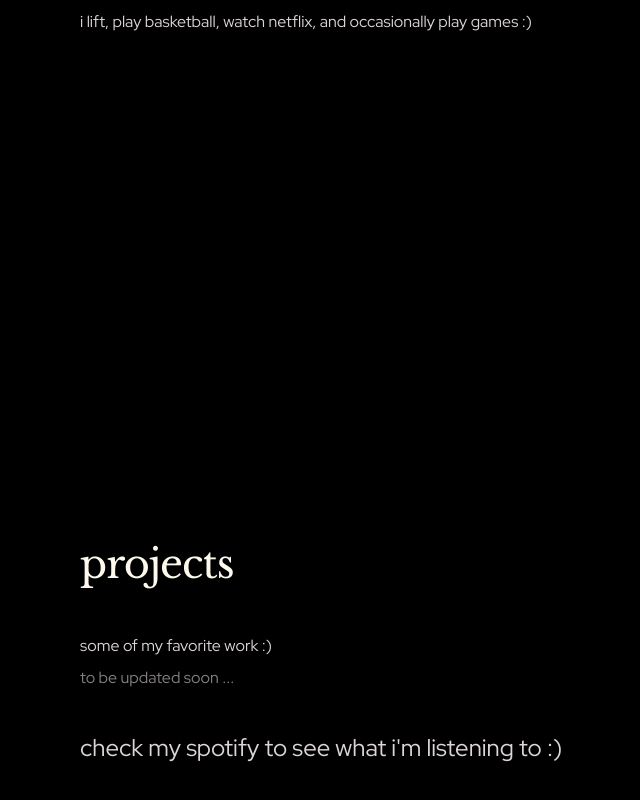
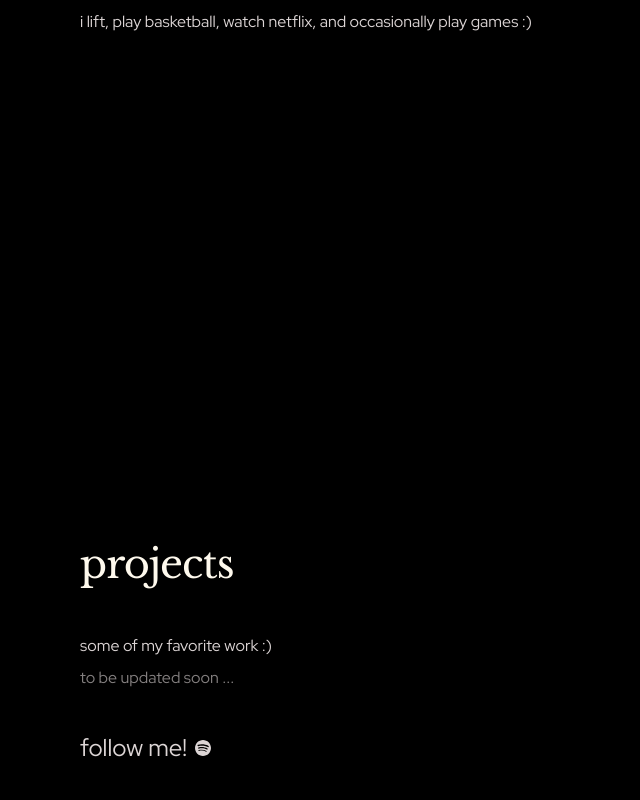
Before and after one commit to andrewv426/portfolio2, a React (Vite) app: page / in a window 1280 px wide. Shown: the part 1350-2150 px from the top of the page, without its empty margins (160-800 px from the left). Built offline with nearby package versions, Linux system fonts and the light colour scheme; no server answers.

Commit message:
spotify link

```diff
--- a/src/components/Projects.jsx
+++ b/src/components/Projects.jsx
@@ -22,7 +22,19 @@ export default function Projects() {
 
         {/* Spotify section */}
         <div className="flex flex-col gap-4">
-          <p className="m-0">check my spotify to see what i&apos;m listening to :)</p>
+          <p className="m-0">
+            <a
+              href="https://open.spotify.com/user/9nxz66bpinvbvd8o7u79wsztc?si=623c997752bd4282"
+              target="_blank"
+              rel="noopener noreferrer"
+              className="hover:text-[#1DB954] hover:underline transition-colors duration-300 inline-flex items-center gap-2"
+            >
+              follow me!
+              <svg className="w-4 h-4" fill="currentColor" viewBox="0 0 24 24">
+                <path d="M12 0C5.4 0 0 5.4 0 12s5.4 12 12 12 12-5.4 12-12S18.66 0 12 0zm5.521 17.34c-.24.359-.66.48-1.021.24-2.82-1.74-6.36-2.101-10.561-1.141-.418.122-.779-.179-.899-.539-.12-.421.18-.78.54-.9 4.56-1.021 8.52-.6 11.64 1.32.42.18.479.659.301 1.02zm1.44-3.3c-.301.42-.84.6-1.262.3-3.239-1.98-8.159-2.58-11.939-1.38-.479.12-1.02-.12-1.14-.6-.12-.48.12-1.021.6-1.141C9.6 9.9 15 10.561 18.72 12.84c.361.181.54.78.241 1.2zm.12-3.36C15.24 8.4 8.82 8.16 5.16 9.301c-.6.179-1.2-.181-1.38-.721-.18-.6.18-1.2.72-1.381 4.26-1.26 11.28-1.02 15.72 1.621.539.3.719 1.02.419 1.56-.299.421-1.02.599-1.559.3z" />
+              </svg>
+            </a>
+          </p>
           <TopTracks />
         </div>
 
```
